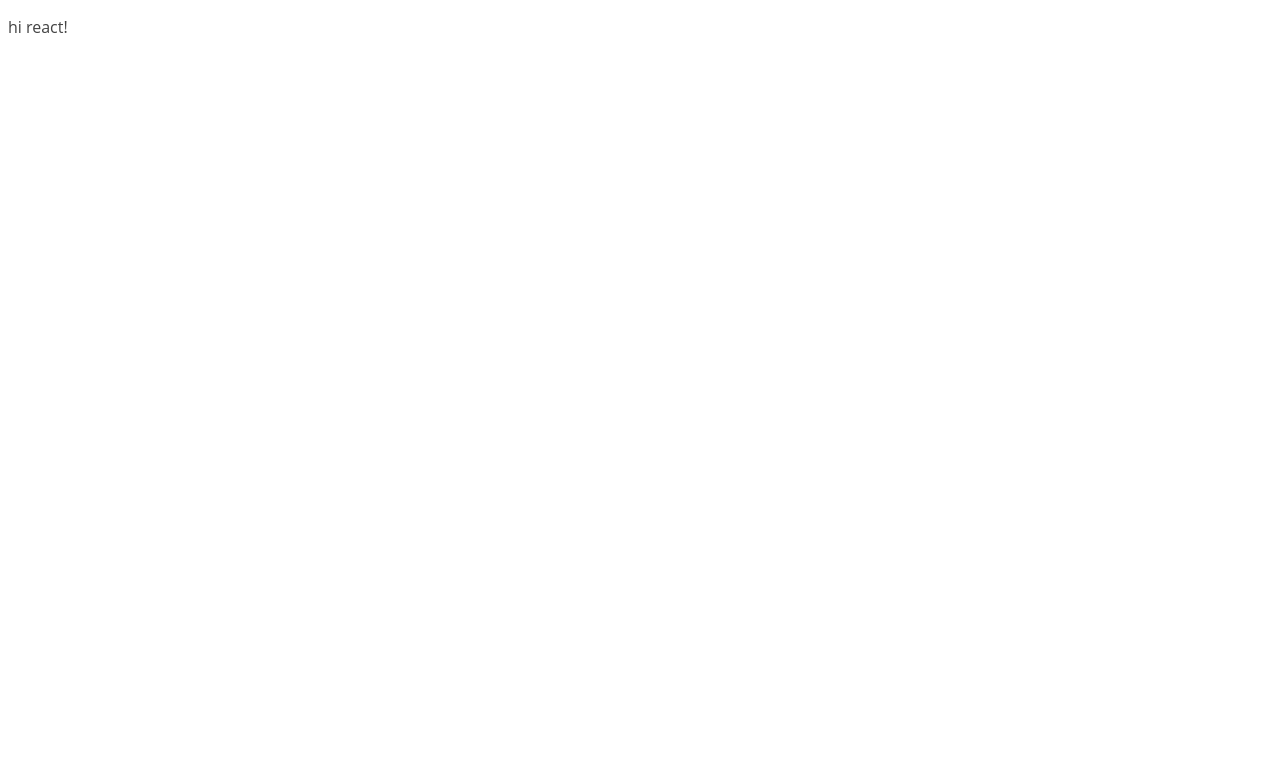
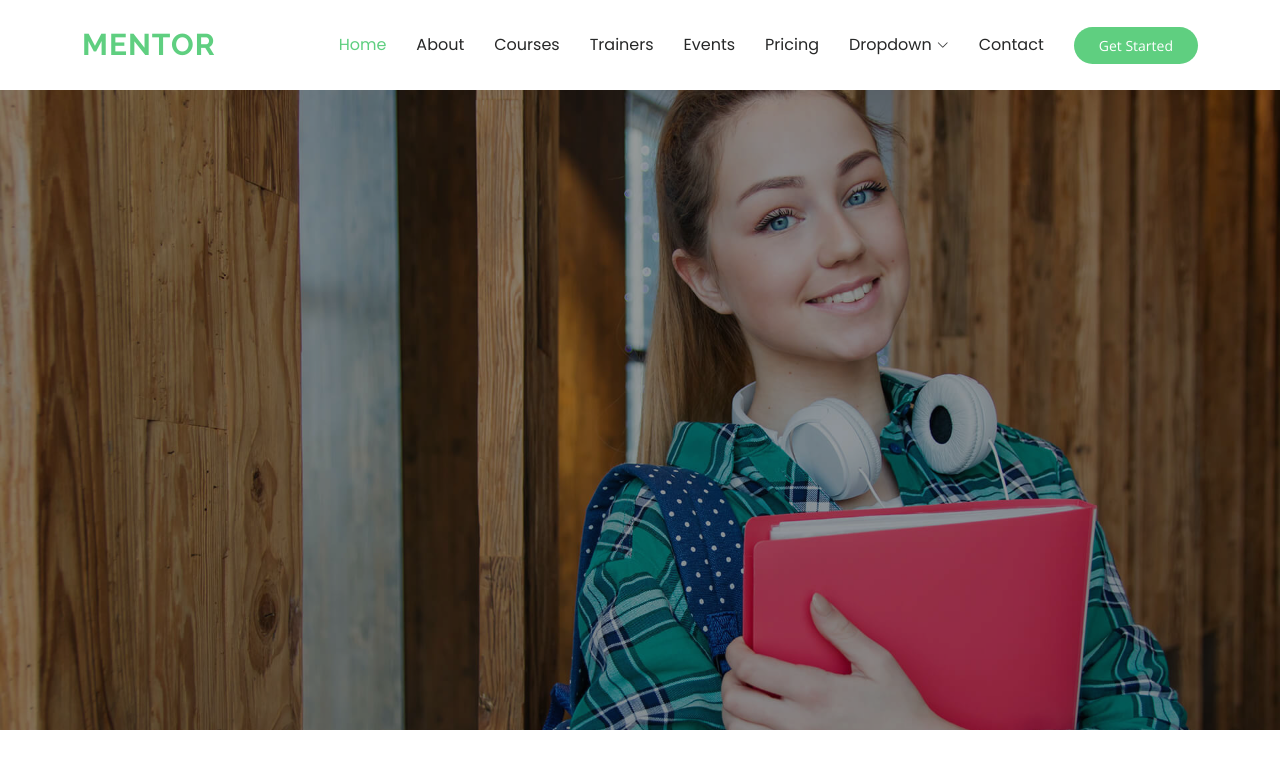
Before and after one commit to hendithecodeguy/mentor, a React (Vite) app: page / in a window 1280 px wide. Shown: the top 768 px of the page. Built offline with nearby package versions, Linux system fonts and the light colour scheme.

Commit message:
added HeaderSection,HeroSection and MainSection

```diff
--- a/index.html
+++ b/index.html
@@ -1,10 +1,37 @@
 <!doctype html>
 <html lang="en">
   <head>
-    <meta charset="UTF-8" />
-    <link rel="icon" type="image/svg+xml" href="/favicon.svg" />
-    <meta name="viewport" content="width=device-width, initial-scale=1.0" />
-    <title>mentor</title>
+  <meta charset="utf-8">
+  <meta content="width=device-width, initial-scale=1.0" name="viewport">
+  <title>Index - Mentor Bootstrap Template</title>
+  <meta name="description" content="">
+  <meta name="keywords" content="">
+
+  <!-- Favicons -->
+  <link href="src/assets/img/logo.webp" rel="icon">
+  <link href="assets/img/apple-touch-icon.png" rel="apple-touch-icon">
+
+  <!-- Fonts -->
+  <link href="https://fonts.googleapis.com" rel="preconnect">
+  <link href="https://fonts.gstatic.com" rel="preconnect" crossorigin>
+  <link href="https://fonts.googleapis.com/css2?family=Open+Sans:ital,wght@0,300;0,400;0,500;0,600;0,700;0,800;1,300;1,400;1,500;1,600;1,700;1,800&family=Poppins:ital,wght@0,100;0,200;0,300;0,400;0,500;0,600;0,700;0,800;0,900;1,100;1,200;1,300;1,400;1,500;1,600;1,700;1,800;1,900&family=Raleway:ital,wght@0,100;0,200;0,300;0,400;0,500;0,600;0,700;0,800;0,900;1,100;1,200;1,300;1,400;1,500;1,600;1,700;1,800;1,900&display=swap" rel="stylesheet">
+
+  <!-- Vendor CSS Files -->
+  <link href="src/assets/vendor/bootstrap/css/bootstrap.min.css" rel="stylesheet">
+  <link href="src/assets/vendor/bootstrap-icons/bootstrap-icons.css" rel="stylesheet">
+  <link href="src/assets/vendor/aos/aos.css" rel="stylesheet">
+  <link href="src/assets/vendor/glightbox/css/glightbox.min.css" rel="stylesheet">
+  <link href="assets/vendor/swiper/swiper-bundle.min.css" rel="stylesheet">
+
+  <!-- Main CSS File -->
+
+  <!-- =======================================================
+  * Template Name: Mentor
+  * Template URL: https://bootstrapmade.com/mentor-free-education-bootstrap-theme/
+  * Updated: Jul 07 2025 with Bootstrap v5.3.7
+  * Author: BootstrapMade.com
+  * License: https://bootstrapmade.com/license/
+  ======================================================== -->
   </head>
   <body>
     <div id="root"></div>
--- a/src/App.jsx
+++ b/src/App.jsx
@@ -3,12 +3,18 @@ import reactLogo from './assets/react.svg'
 import viteLogo from './assets/vite.svg'
 import heroImg from './assets/hero.png'
 import './App.css'
+import HeaderSection from './sections/HeaderSection'
+import MainSection from './sections/MainSection'
 
 function App() {
   const [count, setCount] = useState(0)
 
   return (
-    <p>hi react!</p>
+    <>
+        <HeaderSection></HeaderSection>
+    <MainSection></MainSection>
+    </>
+
   )
 }
 
--- /dev/null
+++ b/src/sections/HeaderSection.jsx
@@ -0,0 +1,47 @@
+import React from 'react'
+
+function HeaderSection() {
+  return (
+      <header id="header" className="header d-flex align-items-center sticky-top">
+    <div className="container-fluid container-xl position-relative d-flex align-items-center">
+
+      <a href="index.html" className="logo d-flex align-items-center me-auto"><h1 class="sitename">Mentor</h1></a>
+
+      <nav id="navmenu" className="navmenu">
+        <ul>
+          <li><a href="index.html" className="active">Home<br></br></a></li>
+          <li><a href="about.html">About</a></li>
+          <li><a href="courses.html">Courses</a></li>
+          <li><a href="trainers.html">Trainers</a></li>
+          <li><a href="events.html">Events</a></li>
+          <li><a href="pricing.html">Pricing</a></li>
+          <li class="dropdown"><a href="#"><span>Dropdown</span> <i className="bi bi-chevron-down toggle-dropdown"></i></a>
+            <ul>
+              <li><a href="#">Dropdown 1</a></li>
+              <li className="dropdown"><a href="#"><span>Deep Dropdown</span> <i className="bi bi-chevron-down toggle-dropdown"></i></a>
+                <ul>
+                  <li><a href="#">Deep Dropdown 1</a></li>
+                  <li><a href="#">Deep Dropdown 2</a></li>
+                  <li><a href="#">Deep Dropdown 3</a></li>
+                  <li><a href="#">Deep Dropdown 4</a></li>
+                  <li><a href="#">Deep Dropdown 5</a></li>
+                </ul>
+              </li>
+              <li><a href="#">Dropdown 2</a></li>
+              <li><a href="#">Dropdown 3</a></li>
+              <li><a href="#">Dropdown 4</a></li>
+            </ul>
+          </li>
+          <li><a href="contact.html">Contact</a></li>
+        </ul>
+        <i className="mobile-nav-toggle d-xl-none bi bi-list"></i>
+      </nav>
+
+      <a className="btn-getstarted" href="courses.html">Get Started</a>
+
+    </div>
+  </header>
+  )
+}
+
+export default HeaderSection
--- /dev/null
+++ b/src/sections/HeroSection.jsx
@@ -0,0 +1,24 @@
+import React from 'react'
+import heroBg from '/src/assets/img/hero-bg.jpg';
+
+function HeroSection() {
+  return (
+    <div>
+     <section id="hero" className="hero section dark-background">
+
+      <img src={heroBg} />
+
+      <div className="container">
+        <h2 data-aos="fade-up" data-aos-delay="100">Learning Today,<br></br>Leading Tomorrow</h2>
+        <p data-aos="fade-up" data-aos-delay="200">We are team of talented designers making websites with Bootstrap</p>
+        <div className="d-flex mt-4" data-aos="fade-up" data-aos-delay="300">
+          <a href="courses.html" className="btn-get-started">Get Started</a>
+        </div>
+      </div>
+
+    </section>
+    </div>
+  )
+}
+
+export default HeroSection
--- /dev/null
+++ b/src/sections/MainSection.jsx
@@ -0,0 +1,12 @@
+import React from 'react'
+import HeroSection from './HeroSection'
+
+function MainSection() {
+  return (
+      <div className="main">
+       <HeroSection></HeroSection>
+      </div>
+  )
+}
+
+export default MainSection
```
